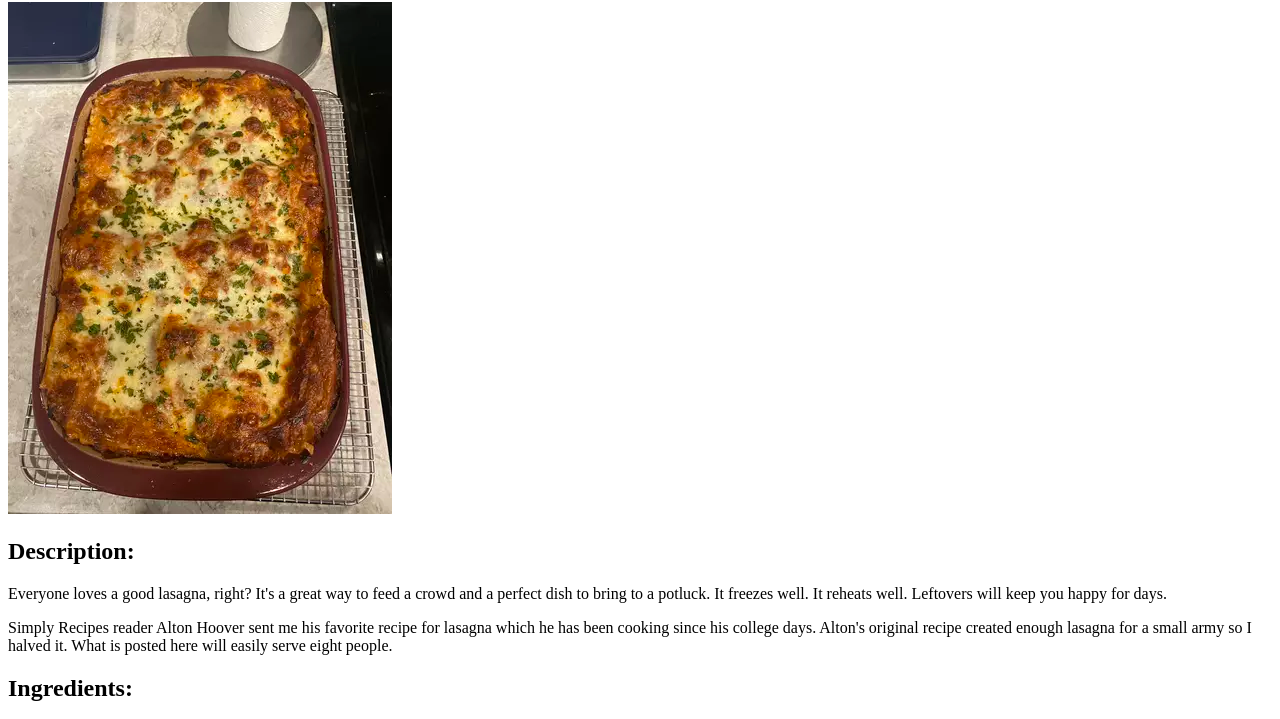
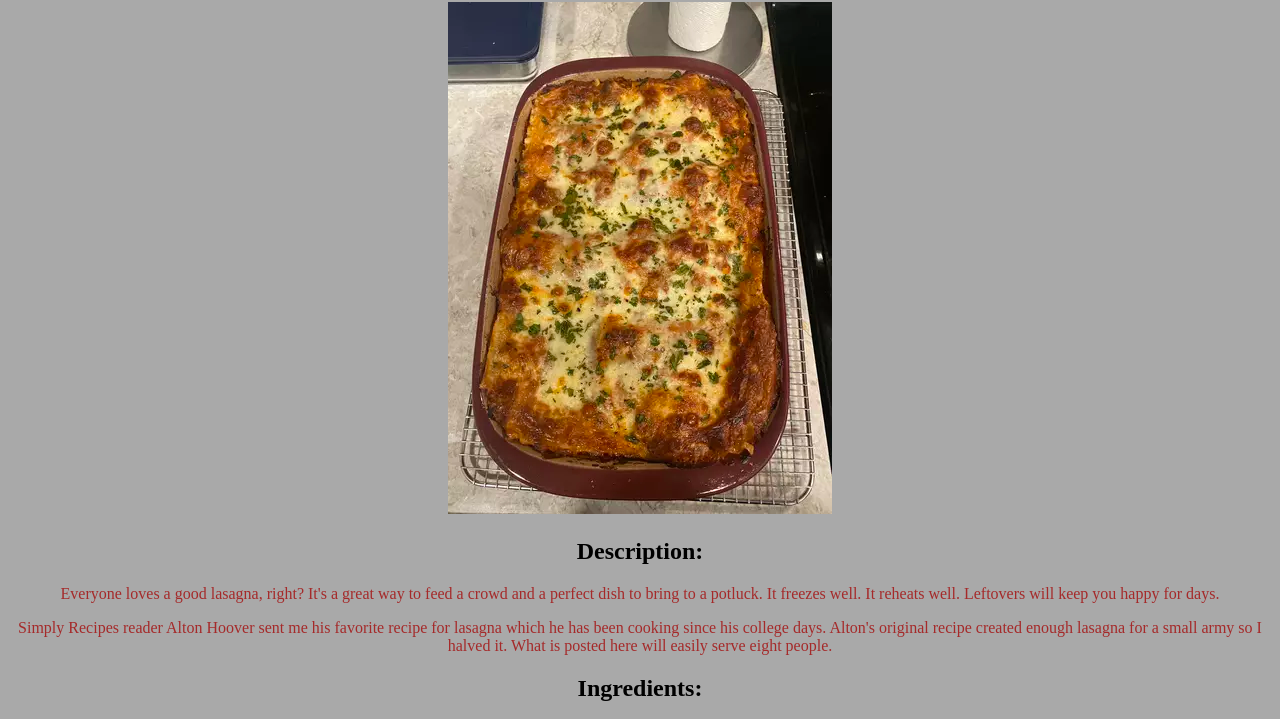
Before and after one commit to T0D071U/Odin-Recipies, a plain HTML site: page recipes/lasagna.html in a window 1280 px wide. Shown: the part 78-797 px from the top of the page. Drawn offline with Linux system fonts and the light colour scheme.

Commit message:
Created pages style.cc file and linked it in each recipe page.

```diff
--- a/recipes/lasagna.html
+++ b/recipes/lasagna.html
@@ -4,6 +4,7 @@
     <meta charset="UTF-8">
     <meta http-equiv="X-UA-Compatible" content="IE=edge">
     <meta name="viewport" content="width=device-width, initial-scale=1.0">
+    <link rel="stylesheet" href="style.css">
     <title>Lasagna Recipe</title>
 </head>
 <body>
--- /dev/null
+++ b/recipes/style.css
@@ -0,0 +1,8 @@
+body {
+    text-align: center;
+    font: 800;
+    background-color: darkgray;
+}
+p {
+    color: brown;
+}
```
Also changed, not shown: recipes/meatball.html (+1 -0 lines), recipes/pizza.html (+1 -0 lines).
